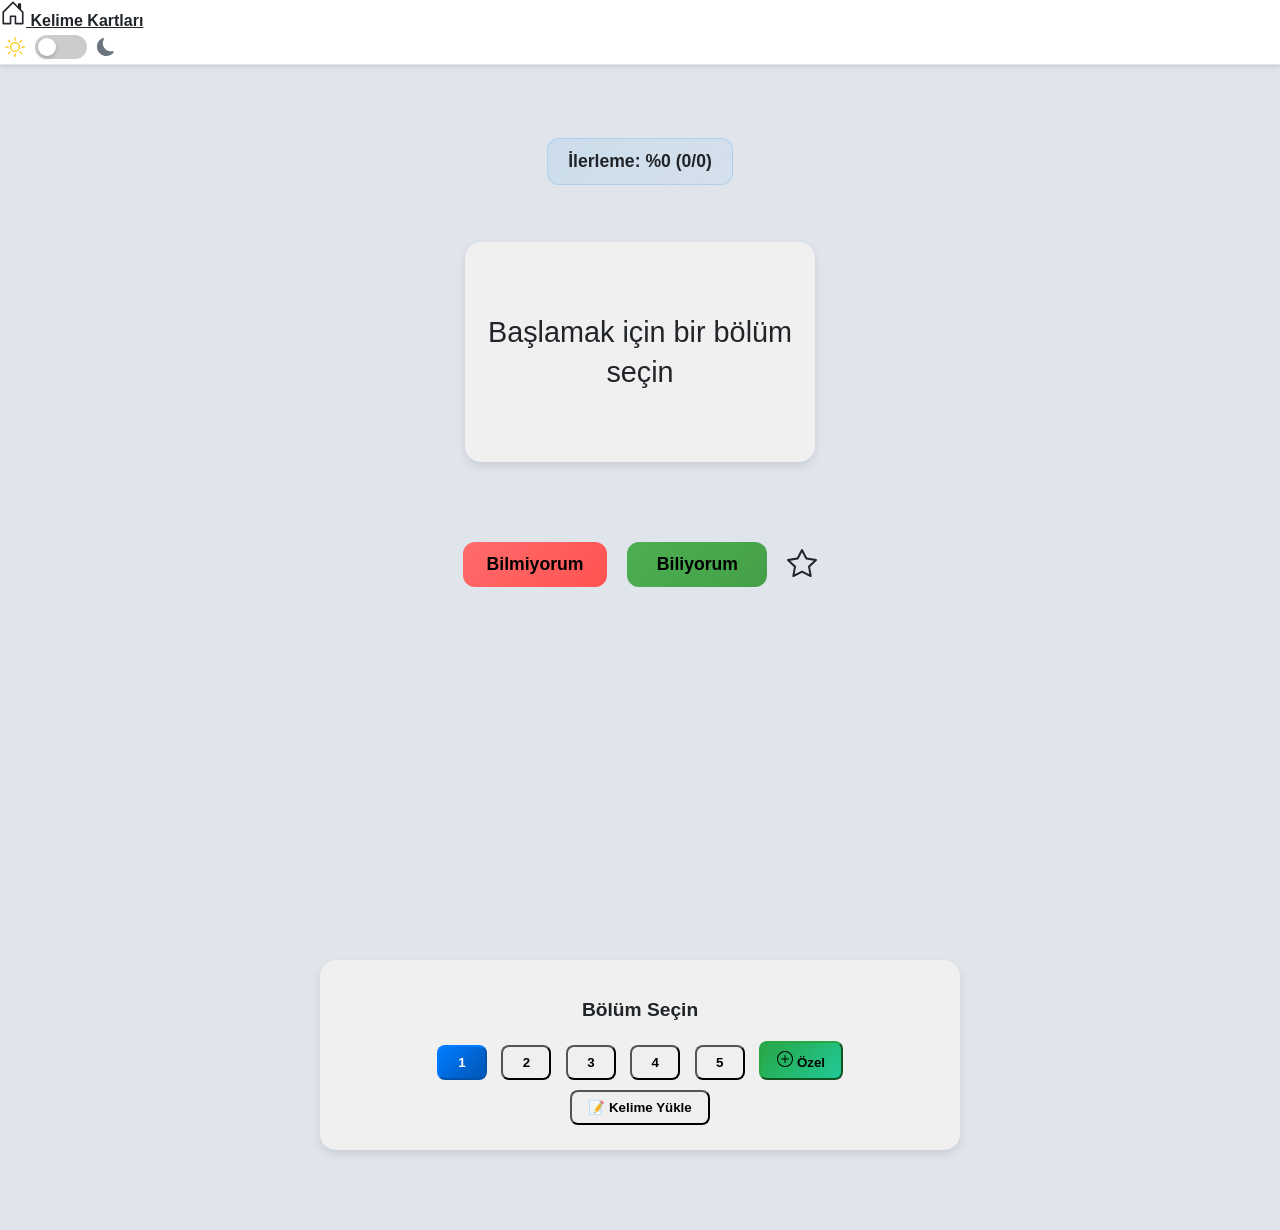
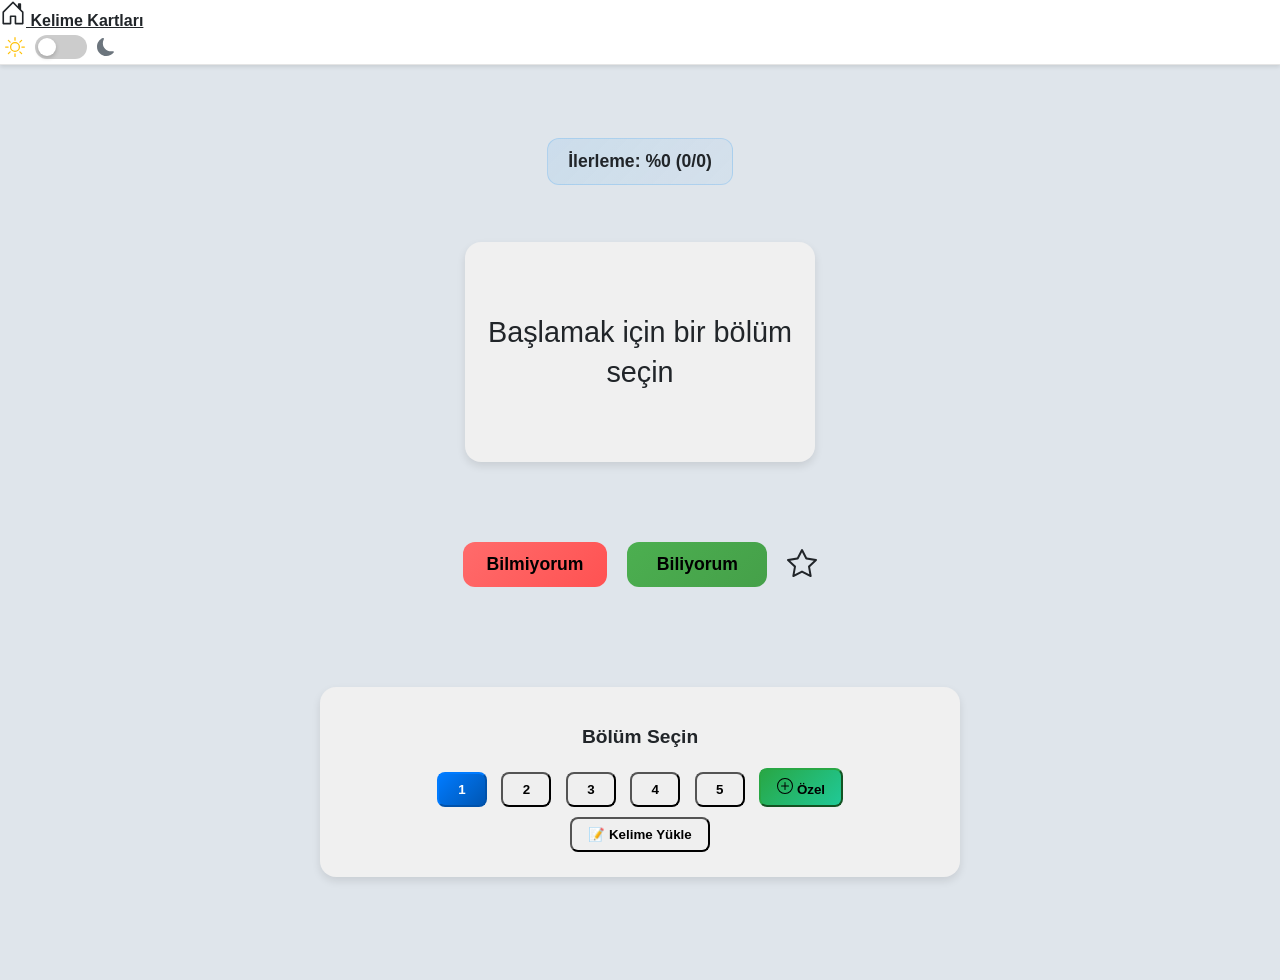

Gerçek aralıklı tekrar (SRS) algoritması eklendi, arayüz sadeleştirildi

--- a/kelimeKartlari.css
+++ b/kelimeKartlari.css
@@ -6,6 +6,8 @@
     --card-hover-shadow: 0 8px 16px 0 rgba(82, 216, 240, 0.3);
     --nav-bg: #ffffff;
     --btn-shadow: 0 4px 8px 0 rgba(101, 96, 205, 0.2);
+    --accent-color: #2196f3;
+    --accent-color-hover: #0d8bf2;
 }
 
 [data-theme="dark"] {
@@ -16,6 +18,8 @@
     --card-hover-shadow: 0 8px 16px 0 rgba(82, 216, 240, 0.4);
     --nav-bg: #2d2d2d;
     --btn-shadow: 0 4px 8px 0 rgba(101, 96, 205, 0.3);
+    --accent-color: #4dabf7;
+    --accent-color-hover: #74c0fc;
 }
 
 body {
@@ -55,7 +59,6 @@ body {
     display: flex;
     flex-direction: column;
     align-items: center;
-    min-height: calc(100vh - 80px);
 }
 
 .card-container {
@@ -105,6 +108,13 @@ body {
     word-wrap: break-word;
     line-height: 1.4;
     margin: 0;
+}
+
+.card-pronunciation {
+    font-size: 0.95rem;
+    color: var(--text-color);
+    opacity: 0.6;
+    margin: 6px 0 0;
 }
 
 #card.left {
@@ -160,6 +170,114 @@ body {
 
 .btn-success.btn-custom {
     background: linear-gradient(135deg, #4caf50, #45a049);
+}
+
+.durum-cubugu {
+    display: flex;
+    align-items: center;
+    gap: 24px;
+    margin: 0 auto 20px;
+    padding: 14px 24px;
+    max-width: 600px;
+    background-color: var(--card-bg);
+    box-shadow: var(--card-shadow);
+    border-radius: 16px;
+    flex-wrap: wrap;
+    justify-content: center;
+    transition: background-color 0.3s ease;
+}
+
+.durum-item {
+    display: flex;
+    flex-direction: column;
+    align-items: center;
+    min-width: 64px;
+}
+
+.durum-sayi {
+    font-size: 1.3rem;
+    font-weight: 700;
+    color: var(--text-color);
+}
+
+.durum-etiket {
+    font-size: 0.75rem;
+    color: var(--text-color);
+    opacity: 0.7;
+}
+
+.durum-cta {
+    margin-left: auto;
+    padding: 10px 18px;
+    border: none;
+    border-radius: 10px;
+    font-weight: 600;
+    color: #fff;
+    background: linear-gradient(135deg, var(--accent-color), var(--accent-color-hover));
+    box-shadow: var(--btn-shadow);
+    transition: all 0.3s ease;
+    cursor: pointer;
+}
+
+.durum-cta:hover {
+    transform: translateY(-2px);
+}
+
+.durum-cta.active {
+    box-shadow: inset 0 0 0 2px rgba(255, 255, 255, 0.7);
+}
+
+@media (max-width: 600px) {
+    .durum-cubugu {
+        justify-content: center;
+    }
+
+    .durum-cta {
+        margin-left: 0;
+        width: 100%;
+        order: 4;
+    }
+}
+
+.toast-alani {
+    position: fixed;
+    left: 50%;
+    bottom: 24px;
+    transform: translateX(-50%);
+    z-index: 1050;
+    display: flex;
+    flex-direction: column;
+    align-items: center;
+    gap: 8px;
+    pointer-events: none;
+}
+
+.toast-mesaj {
+    padding: 12px 20px;
+    border-radius: 10px;
+    color: #fff;
+    font-weight: 600;
+    box-shadow: 0 4px 12px rgba(0, 0, 0, 0.25);
+    opacity: 1;
+    transform: translateY(0);
+    transition: opacity 0.3s ease, transform 0.3s ease;
+}
+
+.toast-mesaj.kayboluyor {
+    opacity: 0;
+    transform: translateY(8px);
+}
+
+.toast-basari {
+    background: linear-gradient(135deg, #4caf50, #45a049);
+}
+
+.toast-hata {
+    background: linear-gradient(135deg, #ff6b6b, #ff5252);
+}
+
+.toast-bilgi {
+    background: linear-gradient(135deg, var(--accent-color), var(--accent-color-hover));
 }
 
 .ilerleme {
@@ -574,39 +692,4 @@ body {
 .btn-restart:hover {
     transform: translateY(-2px);
     box-shadow: 0 4px 12px rgba(0, 123, 255, 0.3);
-}
-
-
-
-
-
-
-
-
-
-
-
-/* AI Panel Stilleri */
-.story-text strong {
-    color: #d63384; /* Hedef kelimeler pembe/belirgin olsun */
-    font-weight: 700;
-    background-color: rgba(214, 51, 132, 0.1);
-    padding: 0px 4px;
-    border-radius: 4px;
-}
-
-[data-theme="dark"] .story-text strong {
-    color: #ff80ab;
-    background-color: rgba(255, 128, 171, 0.2);
-}
-
-[data-theme="dark"] #ai-word-list {
-    background-color: #2d2d2d !important;
-    border-color: #444 !important;
-    color: #f8f9fa !important;
-}
-
-/* Kart modu ve AI modu geçişleri için yardımcı sınıflar */
-.mode-hidden {
-    display: none !important;
 }
